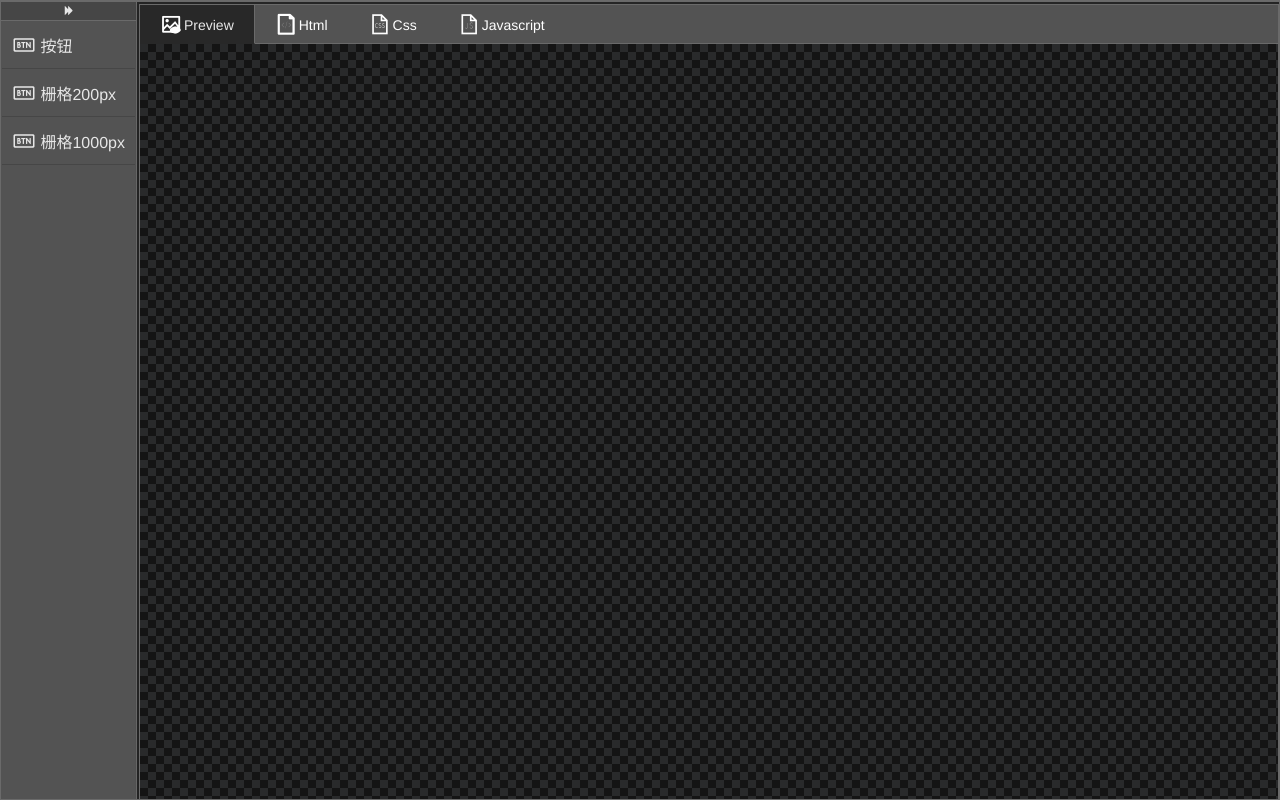
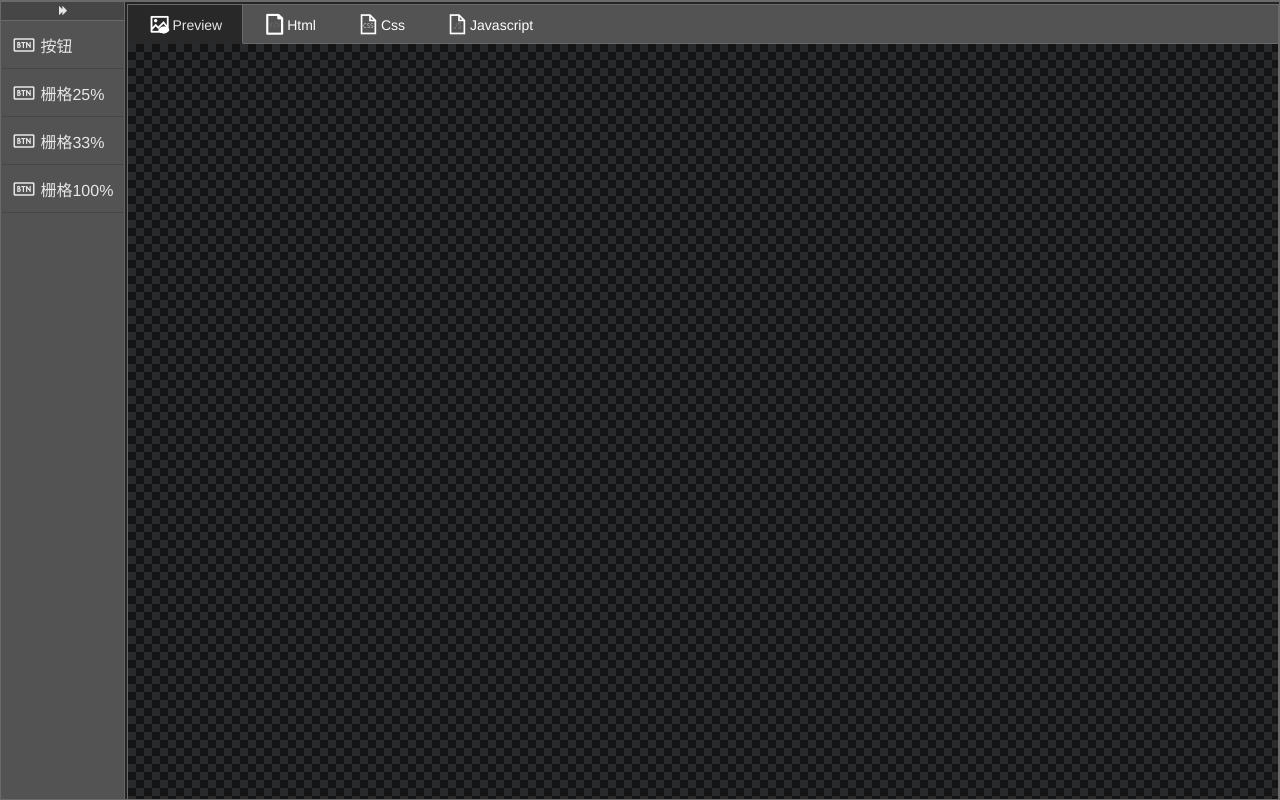
Before and after one commit to seazeg/fool, a Vue app: page /editor in a window 1280 px wide. Built offline with nearby package versions, Linux system fonts and the light colour scheme; what vue-navigation would draw is missing.

Commit message:
新增布局模型beta [Evan.G]

```diff
--- a/src/web/components/layout/layout-controls.vue
+++ b/src/web/components/layout/layout-controls.vue
@@ -75,39 +75,63 @@ export default {
                     },
                 },
                 {
-                    name: "栅格200px",
+                    name: "栅格25%",
                     label: "hope_grid",
                     icon: "icon-anniu",
                     isSelected: false,
                     style: {
-                        minWidth: "500px",
+                        width: "25%",
                         height: "100%",
                         borderWidth: "5px",
-                        borderStyle: "solid",
+                        borderStyle: "dashed",
                         paddingTop: "10px",
                         paddingBottom: "10px",
                         paddingLeft: "10px",
                         paddingRight: "10px",
-                        float:'left'
+                        display: "inline-block",
+                        fontSize: "0",
+                        verticalAlign: "top",
                     },
                     effect: {},
                     children: [],
                 },
                 {
-                    name: "栅格1000px",
+                    name: "栅格33%",
                     label: "hope_grid",
                     icon: "icon-anniu",
                     isSelected: false,
                     style: {
-                        minWidth: "1000px",
+                        width: "33.333333333%",
                         height: "100%",
                         borderWidth: "5px",
-                        borderStyle: "solid",
+                        borderStyle: "dashed",
                         paddingTop: "10px",
                         paddingBottom: "10px",
                         paddingLeft: "10px",
                         paddingRight: "10px",
-                         float:'left'
+                        display: "inline-block",
+                        fontSize: "0",
+                        verticalAlign: "top",
+                    },
+                    effect: {},
+                    children: [],
+                },
+
+                {
+                    name: "栅格100%",
+                    label: "hope_grid",
+                    icon: "icon-anniu",
+                    isSelected: false,
+                    style: {
+                        width: "100%",
+                        height: "100%",
+                        borderWidth: "5px",
+                        borderStyle: "dashed",
+                        paddingTop: "10px",
+                        paddingBottom: "10px",
+                        paddingLeft: "10px",
+                        paddingRight: "10px",
+                        verticalAlign: "top",
                     },
                     effect: {},
                     children: [],
--- a/src/web/components/layout/layout-draggable.vue
+++ b/src/web/components/layout/layout-draggable.vue
@@ -10,14 +10,14 @@
         :group="{ name: 'controls'}"
         @change="change"
     >
-        <ChooseBox v-for="(ele, i) in controls" :key="i" :element="ele">
-            <component :is="ele.label" :ele="ele" @choose="choose(ele)">
+        <!-- <ChooseBox v-for="(ele, i) in controls" :key="i" :element="ele"> -->
+            <component v-for="(ele, i) in controls" :key="i"  :is="ele.label" :ele="ele" @choose="choose(ele)" :class="{'selected':ele.isSelected}">
                 <layout-draggable
                     v-if="ele.children"
                     :controls="ele.children"
                 ></layout-draggable>
             </component>
-        </ChooseBox>
+        <!-- </ChooseBox> -->
     </draggable>
 </template>
 <script>
--- a/src/web/styles/theme.less
+++ b/src/web/styles/theme.less
@@ -469,3 +469,8 @@ code {
     p {
     color: #111;
 }
+
+
+// .selected{
+//     box-shadow: 10px 10px 5px #888888;
+// }
```
